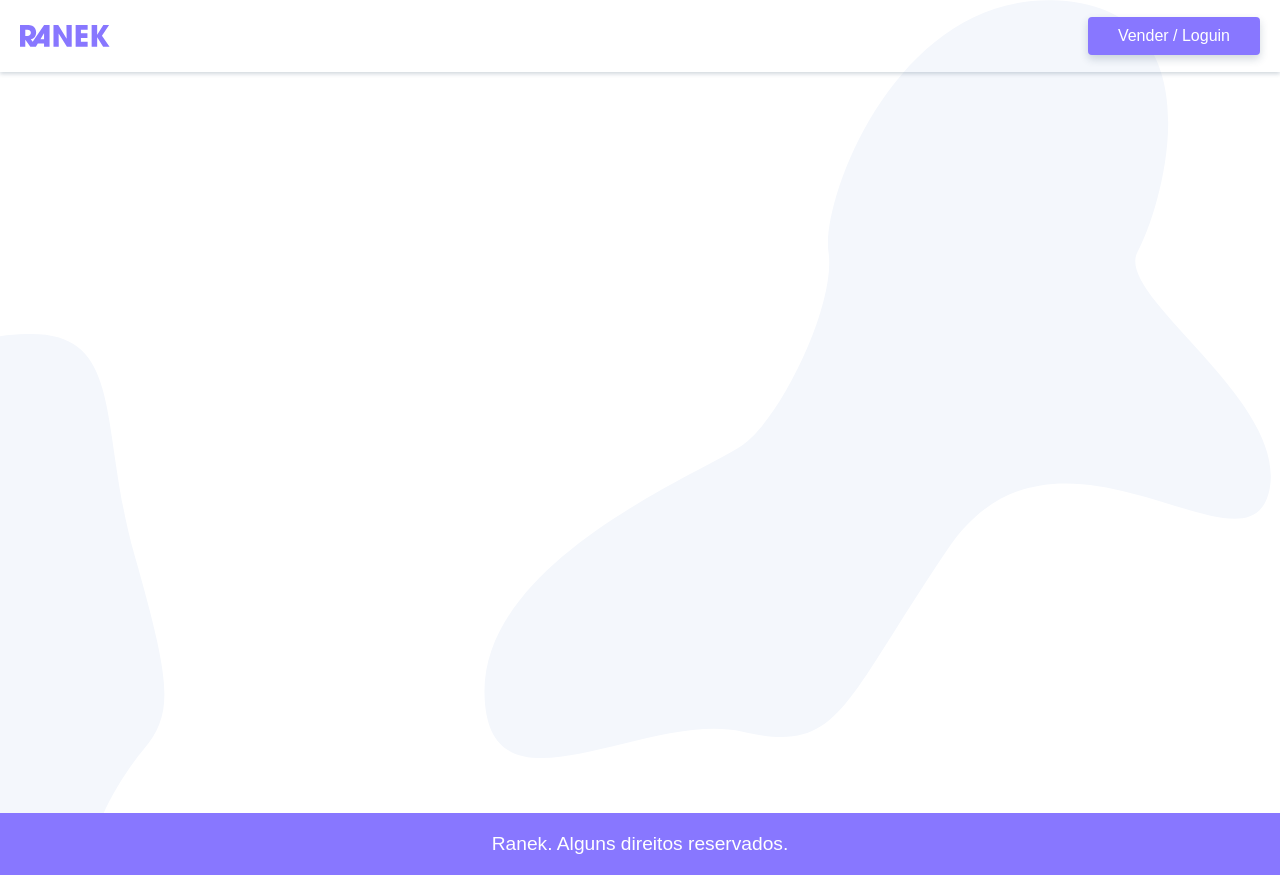
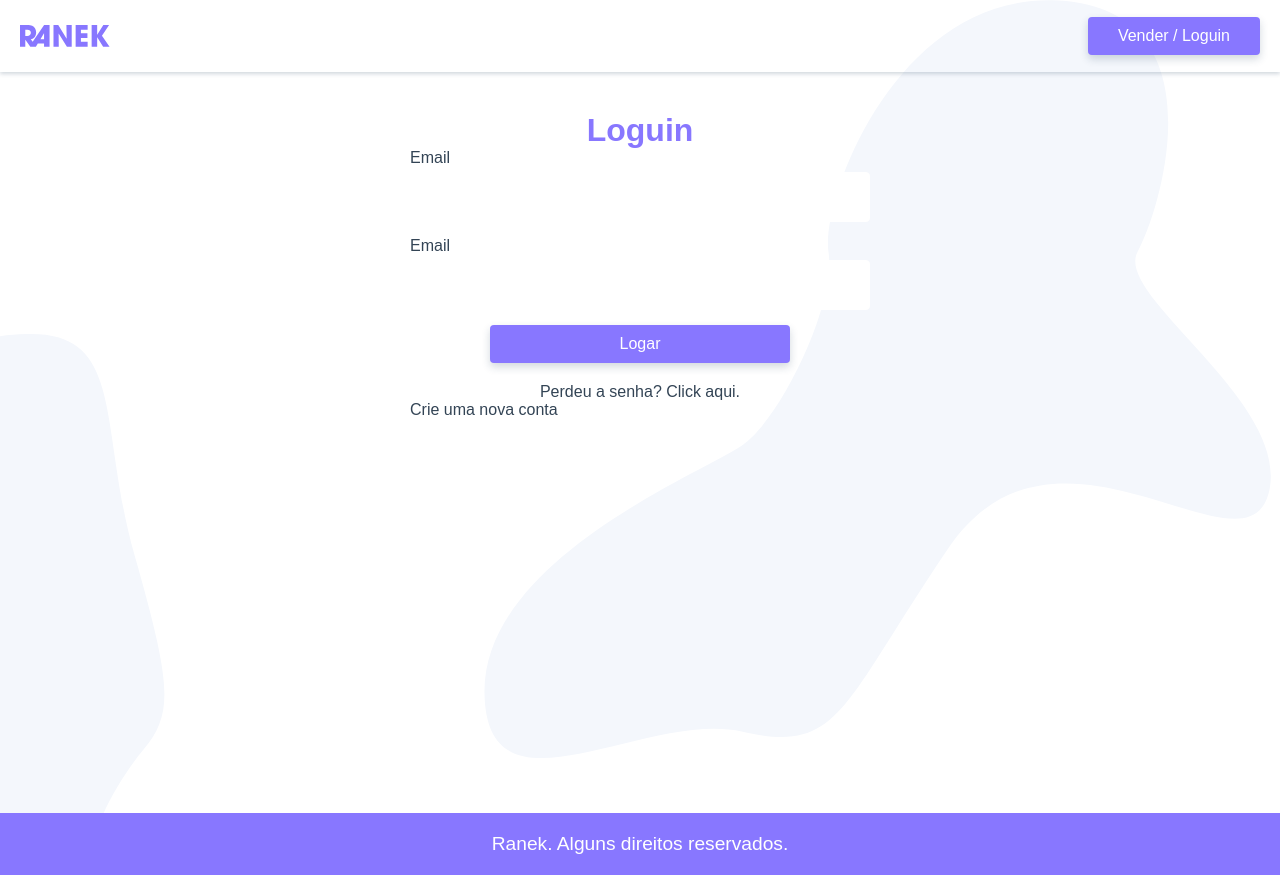
Before and after one commit to Vinicius-Muller/ranek, a Vue app: page /loguin in a window 1280 px wide. Built offline with nearby package versions, Linux system fonts and the light colour scheme.

Commit message:
Loguin crated

```diff
--- a/src/App.vue
+++ b/src/App.vue
@@ -6,7 +6,11 @@
 
     <main id="main">
 
-      <router-view />
+      <transition>
+
+        <router-view mode="out-in" />
+
+      </transition>
 
     </main>
 
@@ -92,6 +96,10 @@ export default {
     flex: 1;
   }
 
+  label {
+    margin-bottom: 5px;
+  }
+
   input, textarea {
     border-radius: 4px;
     border: 1px solid white;
--- /dev/null
+++ b/src/components/NewLoguin.vue
@@ -0,0 +1,16 @@
+<template>
+
+  <p>Crie uma nova conta</p>
+
+</template>
+
+<script>
+export default {
+  name: "NewLoguin"
+
+}
+</script>
+
+<style>
+
+</style>
--- a/src/router/index.js
+++ b/src/router/index.js
@@ -2,6 +2,7 @@ import Vue from "vue"
 import VueRouter from "vue-router"
 import Home from "../views/Home.vue"
 import Product from "@/views/Product.vue"
+import Loguin from "@/views/Loguin.vue"
 
 Vue.use(VueRouter)
 
@@ -21,6 +22,12 @@ const router = new VueRouter({
       name: 'Product',
       component: Product,
       props: true
+    },
+    {
+      path: '/loguin',
+      name: 'Loguin',
+      component: Loguin,
+      props: true
     }
   ],
 
--- /dev/null
+++ b/src/views/Loguin.vue
@@ -0,0 +1,105 @@
+<template>
+
+  <section class="loguin">
+
+    <h1>Loguin</h1>
+
+    <form>
+
+      <label for="email">Email</label>
+
+      <input type="email" name="email" id="email" v-model="loguin.email">
+
+      <label for="password">Email</label>
+
+      <input type="password" name="password" id="password" v-model="loguin.password">
+
+      <button class="btn" @click.prevent="log">Logar</button>
+
+    </form>
+
+    <p class="password-loss">
+
+      <a href="/" target="_blank">Perdeu a senha? Click aqui.</a>
+
+    </p>
+
+    <NewLoguin />
+
+  </section>
+
+</template>
+
+<script>
+
+import NewLoguin from "@/components/NewLoguin.vue";
+
+export default {
+  name: "Loguin",
+  components: {
+
+    NewLoguin
+
+  },
+
+  data() {
+    return {
+
+      loguin: {
+
+        email: "",
+        senha: ""
+
+      }
+
+    }
+  },
+
+  methods: {
+
+    log() {
+
+    }
+
+  }
+
+}
+</script>
+
+<style scoped>
+
+.loguin {
+  max-width: 500px;
+  margin:0 auto;
+  padding: 0 20px;
+}
+
+h1 {
+  text-align: center;
+  font-size: 2rem;
+  margin-top: 40px;
+  color: #87f;
+}
+
+form {
+  display: grid;
+}
+
+.btn {
+  width: 100%;
+  max-width: 300px;
+  margin-left: auto;
+  margin-right: auto;
+}
+
+.password-loss {
+  text-align: center;
+  margin: 20px auto 0 auto;
+}
+
+.password-loss a:hover {
+  color: #87f;
+  text-decoration: underline;
+}
+
+</style>
```
